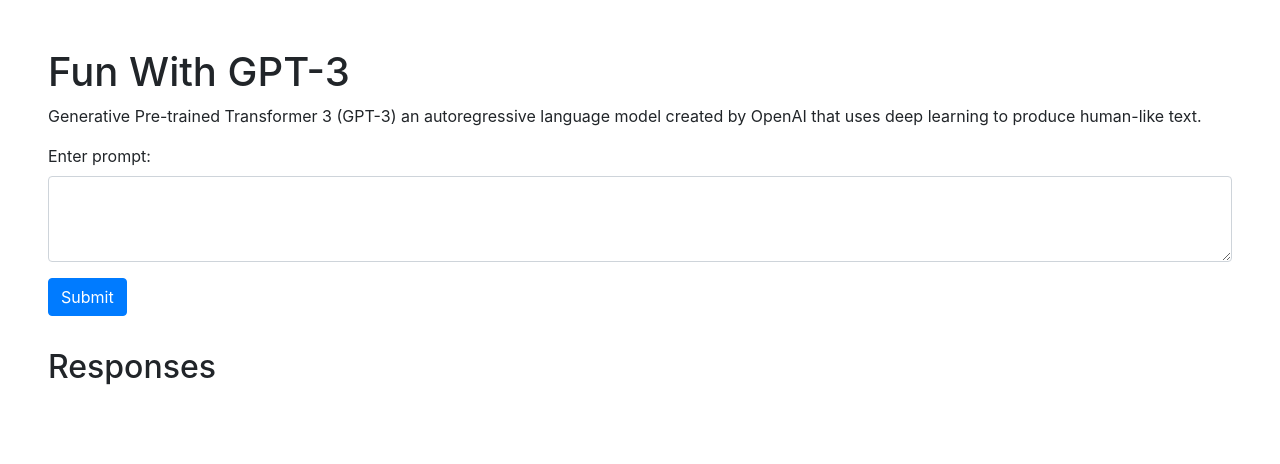
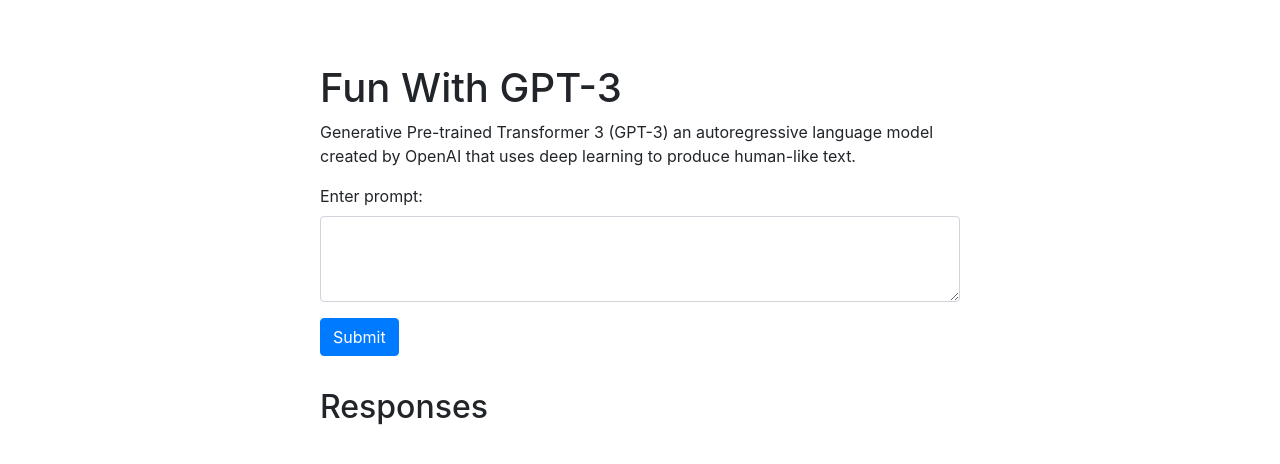
Before and after one commit to hongyuewang/fun-with-gpt-3, an Angular app: page / in a window 1280 px wide. Shown: the top 464 px of the page. Built offline with nearby package versions, Linux system fonts and the light colour scheme; no server answers; what src would draw is missing.

Commit message:
Change padding

```diff
--- a/src/app/app.component.css
+++ b/src/app/app.component.css
@@ -1,3 +1,3 @@
 html {
-    padding: 3em;
- }
+    padding: 5% 25%;
+}
```
